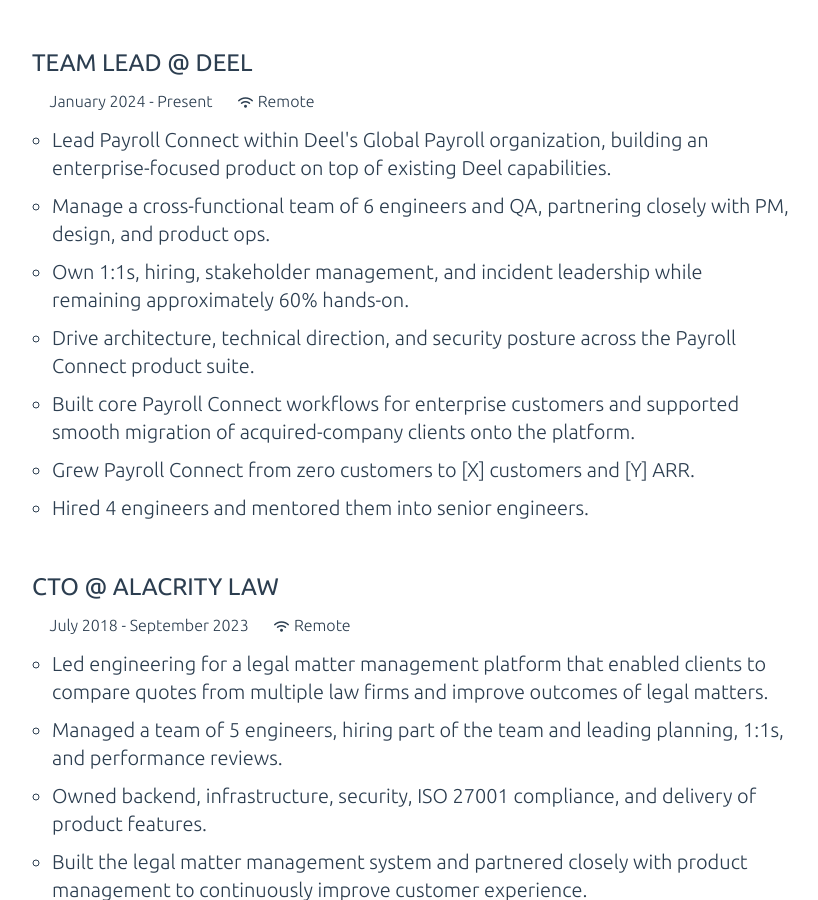
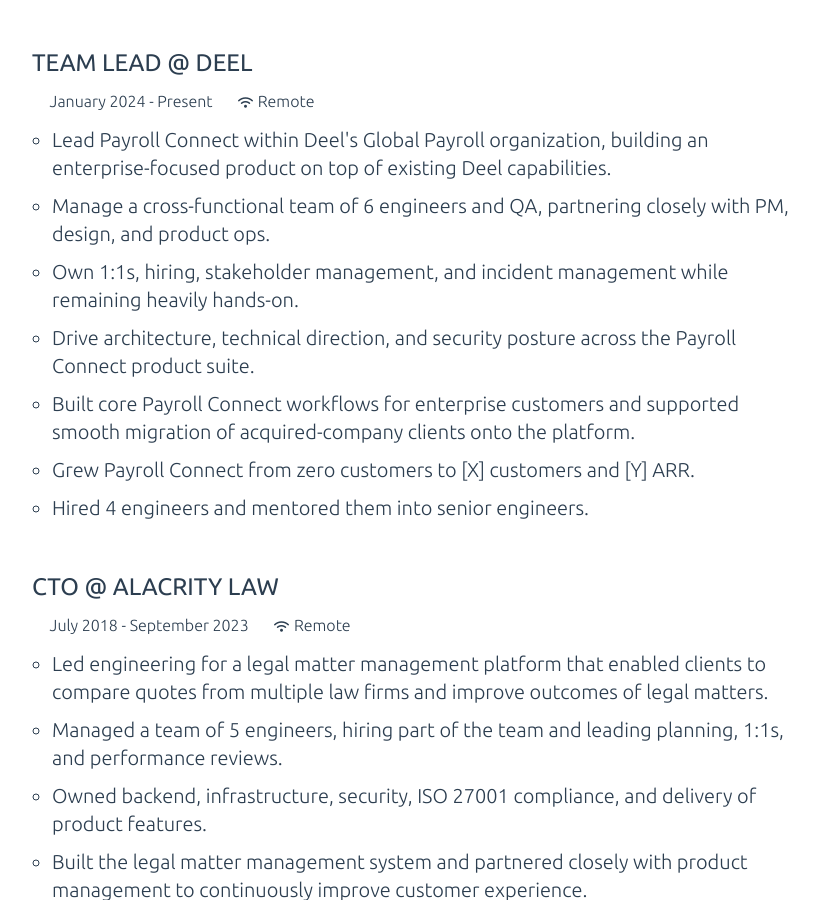
Before and after one commit to msvab/msvab.github.io, a Jekyll site: the page built from resume.html, in a window 1280 px wide and 900 px high, scrolled down 714 px. Shown: the whole window, without its empty margins (228-1046 px from the left). Built offline with Jekyll 4.4.1, drawn with Linux system fonts in a browser that asks for light colours.

Commit message:
Refine Deel management wording

```diff
--- a/resume.html
+++ b/resume.html
@@ -36,7 +36,7 @@
     <ul>
       <li>Lead Payroll Connect within Deel's Global Payroll organization, building an enterprise-focused product on top of existing Deel capabilities.</li>
       <li>Manage a cross-functional team of 6 engineers and QA, partnering closely with PM, design, and product ops.</li>
-      <li>Own 1:1s, hiring, stakeholder management, and incident leadership while remaining approximately 60% hands-on.</li>
+      <li>Own 1:1s, hiring, stakeholder management, and incident management while remaining heavily hands-on.</li>
       <li>Drive architecture, technical direction, and security posture across the Payroll Connect product suite.</li>
       <li>Built core Payroll Connect workflows for enterprise customers and supported smooth migration of acquired-company clients onto the platform.</li>
       <li>Grew Payroll Connect from zero customers to [X] customers and [Y] ARR.</li>
```
